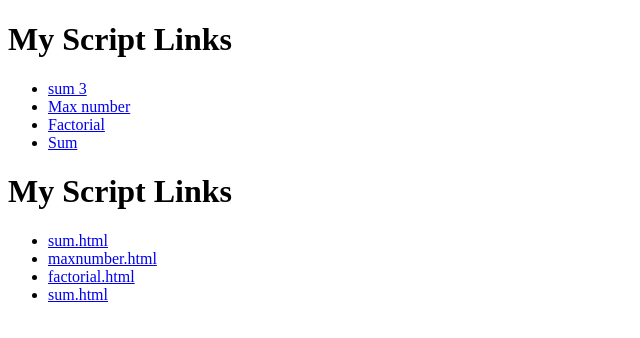
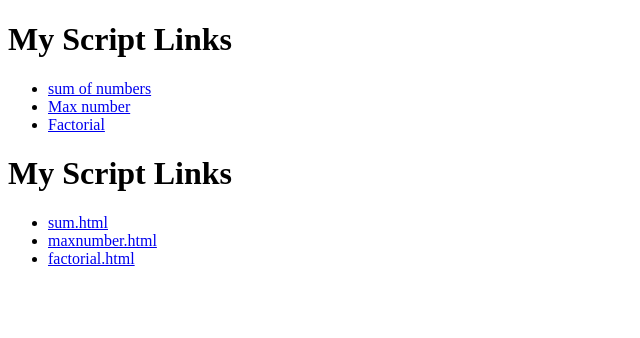
Before and after one commit to tallerdeldiablo/100-JS-scripts, a plain HTML site: page index.html in a window 1280 px wide. Shown: the whole page, without its empty margins (0-640 px from the left). Drawn offline with Linux system fonts and the light colour scheme.

Commit message:
Update index.html

```diff
--- a/index.html
+++ b/index.html
@@ -6,11 +6,10 @@
 <body>
   <h1>My Script Links</h1>
 <ul>
-   <li><a href="scripts/sum.html">sum 3 </a></li>
+   <li><a href="scripts/sum.html">sum of numbers </a></li>
      <li><a href="scripts/maxnumber.html">Max number </a></li>
    <li><a href="scripts/factorial.html">Factorial </a></li>
 
-  <li><a href="https://tallerdeldiablo.github.io/100-JS-scripts/sum.html"> Sum</a>
 </ul>
     <h1>My Script Links</h1>
   <ul id="script-links"></ul>
```
